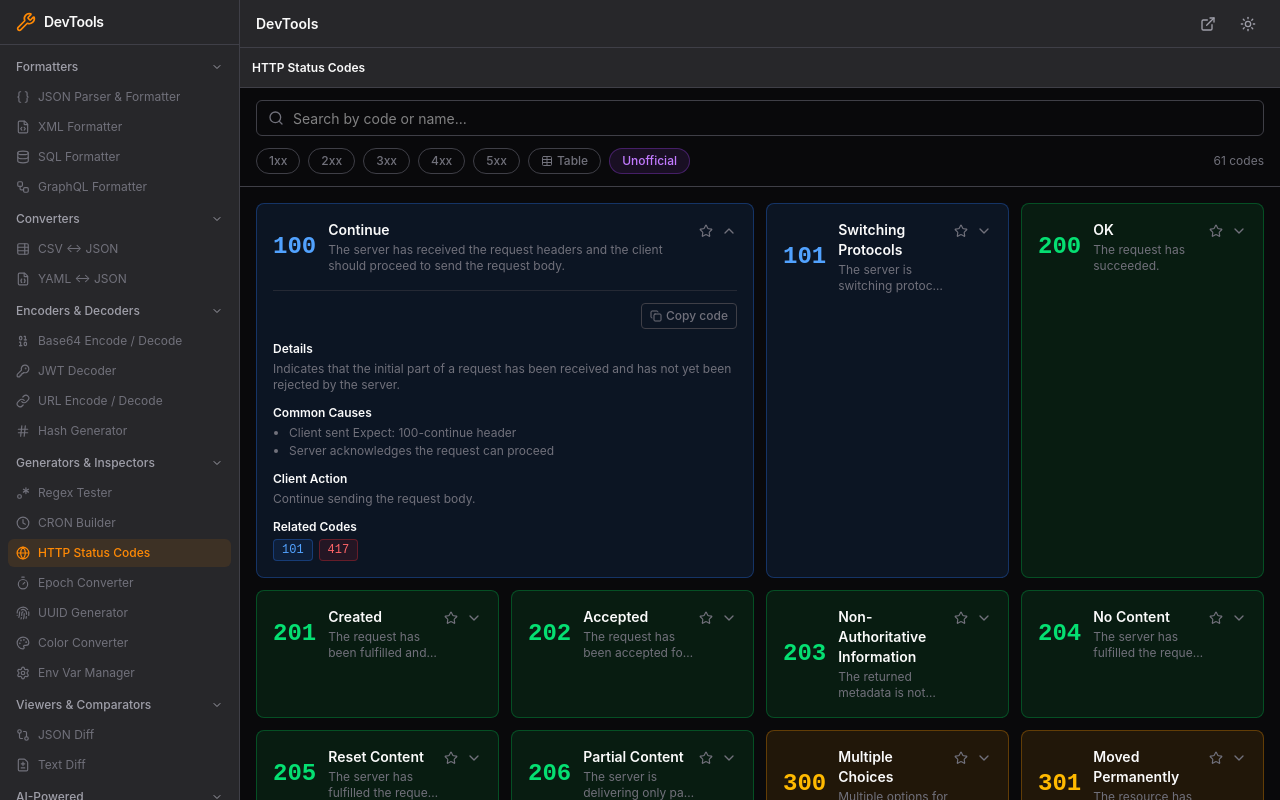
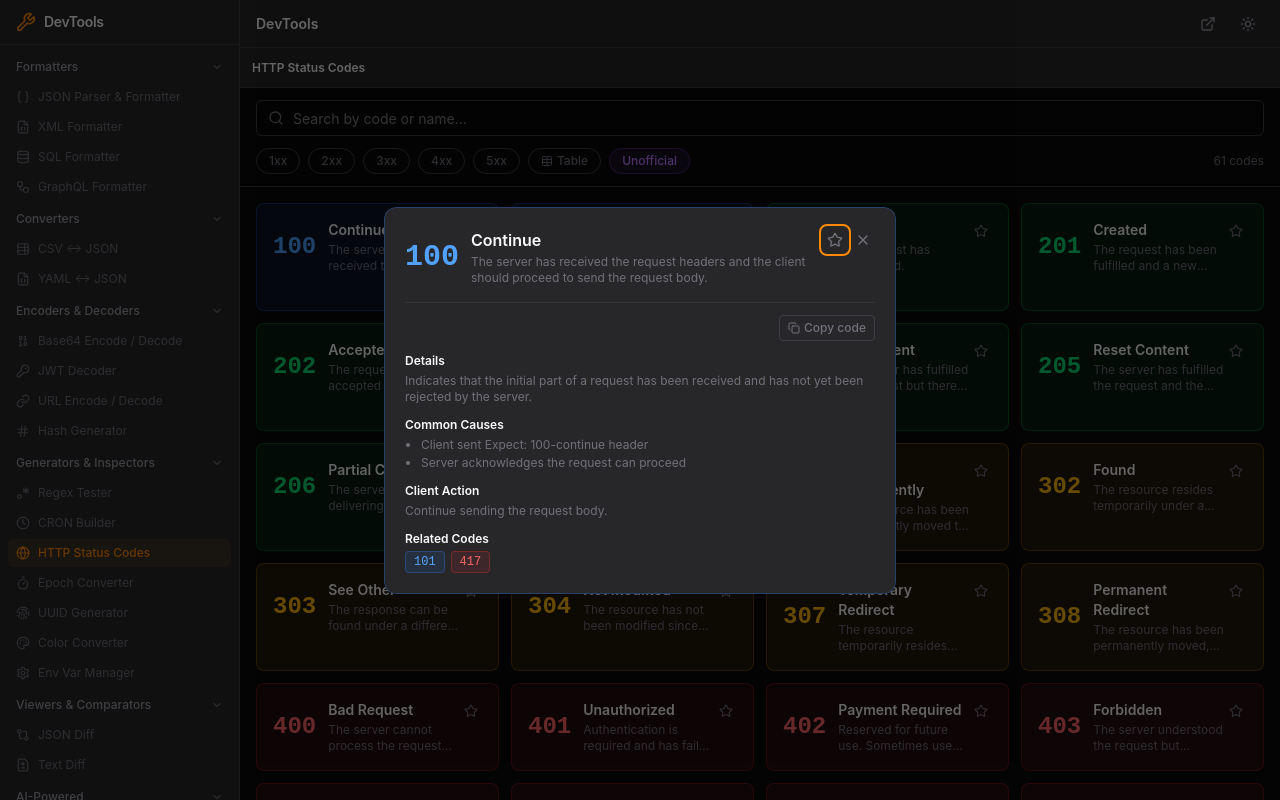
Before and after one commit to venki0552/devtools, a React (Vite) app: page /http-status in a window 1280 px wide. Both pictures are taken after a click on the element 377 px from the left and 257 px from the top of the page. Built offline with nearby package versions, Linux system fonts and the light colour scheme.

Commit message:
feat: implement dialog for detailed HTTP status code view and refactor related functionality

```diff
--- a/src/components/http-status/index.tsx
+++ b/src/components/http-status/index.tsx
@@ -1,21 +1,11 @@
-import { useState, useMemo, useCallback } from "react";
+import { useState, useMemo, useCallback, useEffect, useRef } from "react";
 import { Helmet } from "react-helmet-async";
 import { TOOLS } from "@/lib/constants";
 import { useLocalStorage } from "@/lib/use-local-storage";
 import { copyToClipboard } from "@/lib/clipboard";
 import { cn } from "@/lib/utils";
 import { ToolPageHeader } from "@/components/shared/ToolPageHeader";
-import {
-	Search,
-	Star,
-	X,
-	ChevronDown,
-	ChevronUp,
-	Copy,
-	Check,
-	Table,
-	LayoutGrid,
-} from "lucide-react";
+import { Search, Star, X, Copy, Check, Table, LayoutGrid } from "lucide-react";
 
 const tool = TOOLS.find((t) => t.id === "http-status")!;
 
@@ -977,7 +967,7 @@ function getFamily(code: number): Family {
 export function HttpStatusTool() {
 	const [search, setSearch] = useState("");
 	const [activeFilter, setActiveFilter] = useState<Family | null>(null);
-	const [expanded, setExpanded] = useState<number | null>(null);
+	const [selectedCode, setSelectedCode] = useState<number | null>(null);
 	const [favorites, setFavorites] = useLocalStorage<number[]>(
 		"devtools-http-status-prefs",
 		[],
@@ -985,6 +975,7 @@ export function HttpStatusTool() {
 	const [viewMode, setViewMode] = useState<"card" | "table">("card");
 	const [showUnofficial, setShowUnofficial] = useState(true);
 	const [copiedCode, setCopiedCode] = useState<number | null>(null);
+	const dialogRef = useRef<HTMLDialogElement>(null);
 
 	const toggleFavorite = useCallback(
 		(code: number) => {
@@ -1002,6 +993,29 @@ export function HttpStatusTool() {
 			setTimeout(() => setCopiedCode(null), 1500);
 		}
 	}, []);
+
+	const openDialog = useCallback((code: number) => {
+		setSelectedCode(code);
+	}, []);
+
+	const closeDialog = useCallback(() => {
+		setSelectedCode(null);
+	}, []);
+
+	useEffect(() => {
+		const dialog = dialogRef.current;
+		if (!dialog) return;
+		if (selectedCode !== null) {
+			if (!dialog.open) dialog.showModal?.();
+		} else {
+			if (dialog.open) dialog.close?.();
+		}
+	}, [selectedCode]);
+
+	const selectedStatus =
+		selectedCode !== null
+			? (STATUS_CODES.find((s) => s.code === selectedCode) ?? null)
+			: null;
 
 	const filteredCodes = useMemo(() => {
 		return STATUS_CODES.filter((s) => {
@@ -1120,19 +1134,17 @@ export function HttpStatusTool() {
 						<div className='grid grid-cols-1 gap-3 sm:grid-cols-2 lg:grid-cols-3 xl:grid-cols-4'>
 							{filteredCodes.map((s) => {
 								const style = getFamilyStyle(s.code);
-								const isExpanded = expanded === s.code;
 								const isFav = favorites.includes(s.code);
 
 								return (
 									<div
 										key={s.code}
 										className={cn(
-											"rounded-lg border p-4 transition-all cursor-pointer",
+											"rounded-lg border p-4 transition-all cursor-pointer hover:ring-1 hover:ring-accent/40",
 											style.border,
 											style.bg,
-											isExpanded && "col-span-1 sm:col-span-2",
 										)}
-										onClick={() => setExpanded(isExpanded ? null : s.code)}
+										onClick={() => openDialog(s.code)}
 									>
 										<div className='flex items-start justify-between'>
 											<div className='flex items-center gap-3'>
@@ -1160,13 +1172,12 @@ export function HttpStatusTool() {
 													</p>
 												</div>
 											</div>
-											<div className='flex items-center gap-1 shrink-0'>
 											<button
 												onClick={(e) => {
 													e.stopPropagation();
 													toggleFavorite(s.code);
 												}}
-													className='p-1 rounded hover:bg-white/10'
+												className='p-1 rounded hover:bg-white/10 shrink-0'
 												aria-label={
 													isFav ? "Remove from favorites" : "Add to favorites"
 												}
@@ -1180,30 +1191,200 @@ export function HttpStatusTool() {
 													)}
 												/>
 											</button>
-												{isExpanded ? (
-													<ChevronUp className='h-4 w-4 text-muted-foreground' />
+										</div>
+									</div>
+								);
+							})}
+						</div>
 					) : (
-													<ChevronDown className='h-4 w-4 text-muted-foreground' />
+						/* Table view */
+						<div className='overflow-x-auto'>
+							<table className='w-full text-xs'>
+								<thead>
+									<tr className='border-b border-border text-left'>
+										<th className='px-3 py-2 font-semibold text-foreground w-16'>
+											Code
+										</th>
+										<th className='px-3 py-2 font-semibold text-foreground w-48'>
+											Name
+										</th>
+										<th className='px-3 py-2 font-semibold text-foreground'>
+											Description
+										</th>
+										<th className='px-3 py-2 font-semibold text-foreground w-24'>
+											Family
+										</th>
+										<th className='px-3 py-2 font-semibold text-foreground w-12'></th>
+									</tr>
+								</thead>
+								<tbody>
+									{filteredCodes.map((s) => {
+										const style = getFamilyStyle(s.code);
+										const isFav = favorites.includes(s.code);
+										return (
+											<tr
+												key={s.code}
+												className='border-b border-border/50 hover:bg-accent/5 transition-colors cursor-pointer'
+												onClick={() => openDialog(s.code)}
+											>
+												<td className='px-3 py-2'>
+													<span
+														className={cn("font-bold font-mono", style.color)}
+													>
+														{s.code}
+													</span>
+													{s.unofficial && (
+														<span className='ml-1 rounded-full bg-purple-500/20 px-1 py-0.5 text-[9px] font-medium text-purple-400 border border-purple-500/30'>
+															unofficial
+														</span>
+													)}
+												</td>
+												<td className='px-3 py-2 font-medium text-foreground'>
+													{s.name}
+												</td>
+												<td className='px-3 py-2 text-muted-foreground'>
+													{s.description}
+												</td>
+												<td className='px-3 py-2'>
+													<span
+														className={cn(
+															"rounded-full px-2 py-0.5 text-[10px] font-medium border",
+															style.bg,
+															style.color,
+															style.border,
+														)}
+													>
+														{getFamily(s.code)}
+													</span>
+												</td>
+												<td className='px-3 py-2'>
+													<button
+														onClick={(e) => {
+															e.stopPropagation();
+															toggleFavorite(s.code);
+														}}
+														className='p-1 rounded hover:bg-white/10'
+														aria-label={
+															isFav
+																? "Remove from favorites"
+																: "Add to favorites"
+														}
+													>
+														<Star
+															className={cn(
+																"h-3.5 w-3.5",
+																isFav
+																	? "fill-amber-400 text-amber-400"
+																	: "text-muted-foreground",
+															)}
+														/>
+													</button>
+												</td>
+											</tr>
+										);
+									})}
+								</tbody>
+							</table>
+						</div>
+					)}
+
+					{filteredCodes.length === 0 && (
+						<div className='flex h-48 items-center justify-center text-sm text-muted-foreground'>
+							No status codes match your search.
+						</div>
 					)}
 				</div>
 			</div>
 
-										{isExpanded && (
-											<div className='mt-4 space-y-3 text-xs border-t border-border/50 pt-3'>
+			{/* Status code detail dialog */}
+			<dialog
+				ref={dialogRef}
+				onClose={closeDialog}
+				onClick={(e) => {
+					if (e.target === e.currentTarget) closeDialog();
+				}}
+				className='backdrop:bg-black/60 bg-transparent p-0 m-auto max-w-lg w-[calc(100%-2rem)] rounded-xl outline-none open:animate-in open:fade-in-0 open:zoom-in-95'
+			>
+				{selectedStatus &&
+					(() => {
+						const s = selectedStatus;
+						const style = getFamilyStyle(s.code);
+						const isFav = favorites.includes(s.code);
+						return (
+							<div
+								className={cn(
+									"rounded-xl border p-5 shadow-2xl",
+									style.border,
+									style.bg,
+									"bg-panel",
+								)}
+							>
+								{/* Header */}
+								<div className='flex items-start justify-between mb-4'>
+									<div className='flex items-center gap-3'>
+										<span
+											className={cn(
+												"text-3xl font-bold font-mono",
+												style.color,
+											)}
+										>
+											{s.code}
+										</span>
+										<div>
+											<div className='flex items-center gap-2'>
+												<h2 className='text-base font-semibold text-foreground'>
+													{s.name}
+												</h2>
+												{s.unofficial && (
+													<span className='rounded-full bg-purple-500/20 px-1.5 py-0.5 text-[10px] font-medium text-purple-400 border border-purple-500/30'>
+														unofficial
+													</span>
+												)}
+											</div>
+											<p className='text-xs text-muted-foreground mt-0.5'>
+												{s.description}
+											</p>
+										</div>
+									</div>
+									<div className='flex items-center gap-1 shrink-0'>
+										<button
+											onClick={() => toggleFavorite(s.code)}
+											className='p-1 rounded hover:bg-white/10'
+											aria-label={
+												isFav ? "Remove from favorites" : "Add to favorites"
+											}
+										>
+											<Star
+												className={cn(
+													"h-4 w-4",
+													isFav
+														? "fill-amber-400 text-amber-400"
+														: "text-muted-foreground",
+												)}
+											/>
+										</button>
+										<button
+											onClick={closeDialog}
+											className='p-1 rounded hover:bg-white/10 text-muted-foreground hover:text-foreground'
+											aria-label='Close dialog'
+										>
+											<X className='h-4 w-4' />
+										</button>
+									</div>
+								</div>
+
+								{/* Body */}
+								<div className='space-y-3 text-xs border-t border-border/50 pt-3 max-h-[60vh] overflow-y-auto'>
 									{/* Copy code button */}
 									<div className='flex justify-end'>
 										<button
-														onClick={(e) => {
-															e.stopPropagation();
-															handleCopyCode(s.code);
-														}}
+											onClick={() => handleCopyCode(s.code)}
 											className='flex items-center gap-1 rounded px-2 py-1 text-xs font-medium border border-border text-muted-foreground hover:text-foreground hover:border-foreground/30 transition-colors'
 											aria-label='Copy code'
 										>
 											{copiedCode === s.code ? (
 												<>
-																<Check className='h-3 w-3 text-green-400' />{" "}
-																Copied
+													<Check className='h-3 w-3 text-green-400' /> Copied
 												</>
 											) : (
 												<>
@@ -1232,9 +1413,7 @@ export function HttpStatusTool() {
 										<h4 className='font-semibold text-foreground mb-1'>
 											Client Action
 										</h4>
-													<p className='text-muted-foreground'>
-														{s.clientAction}
-													</p>
+										<p className='text-muted-foreground'>{s.clientAction}</p>
 									</div>
 									{s.headers && s.headers.length > 0 && (
 										<div>
@@ -1274,10 +1453,7 @@ export function HttpStatusTool() {
 													return (
 														<button
 															key={r}
-																		onClick={(e) => {
-																			e.stopPropagation();
-																			setExpanded(r);
-																		}}
+															onClick={() => openDialog(r)}
 															className={cn(
 																"rounded px-2 py-0.5 text-xs font-mono font-medium border",
 																rs.border,
@@ -1293,106 +1469,10 @@ export function HttpStatusTool() {
 										</div>
 									)}
 								</div>
-										)}
 							</div>
 						);
-							})}
-						</div>
-					) : (
-						/* Table view */
-						<div className='overflow-x-auto'>
-							<table className='w-full text-xs'>
-								<thead>
-									<tr className='border-b border-border text-left'>
-										<th className='px-3 py-2 font-semibold text-foreground w-16'>
-											Code
-										</th>
-										<th className='px-3 py-2 font-semibold text-foreground w-48'>
-											Name
-										</th>
-										<th className='px-3 py-2 font-semibold text-foreground'>
-											Description
-										</th>
-										<th className='px-3 py-2 font-semibold text-foreground w-24'>
-											Family
-										</th>
-										<th className='px-3 py-2 font-semibold text-foreground w-12'></th>
-									</tr>
-								</thead>
-								<tbody>
-									{filteredCodes.map((s) => {
-										const style = getFamilyStyle(s.code);
-										const isFav = favorites.includes(s.code);
-										return (
-											<tr
-												key={s.code}
-												className='border-b border-border/50 hover:bg-accent/5 transition-colors'
-											>
-												<td className='px-3 py-2'>
-													<span
-														className={cn("font-bold font-mono", style.color)}
-													>
-														{s.code}
-													</span>
-													{s.unofficial && (
-														<span className='ml-1 rounded-full bg-purple-500/20 px-1 py-0.5 text-[9px] font-medium text-purple-400 border border-purple-500/30'>
-															unofficial
-														</span>
-													)}
-												</td>
-												<td className='px-3 py-2 font-medium text-foreground'>
-													{s.name}
-												</td>
-												<td className='px-3 py-2 text-muted-foreground'>
-													{s.description}
-												</td>
-												<td className='px-3 py-2'>
-													<span
-														className={cn(
-															"rounded-full px-2 py-0.5 text-[10px] font-medium border",
-															style.bg,
-															style.color,
-															style.border,
-														)}
-													>
-														{getFamily(s.code)}
-													</span>
-												</td>
-												<td className='px-3 py-2'>
-													<button
-														onClick={() => toggleFavorite(s.code)}
-														className='p-1 rounded hover:bg-white/10'
-														aria-label={
-															isFav
-																? "Remove from favorites"
-																: "Add to favorites"
-														}
-													>
-														<Star
-															className={cn(
-																"h-3.5 w-3.5",
-																isFav
-																	? "fill-amber-400 text-amber-400"
-																	: "text-muted-foreground",
-															)}
-														/>
-													</button>
-												</td>
-											</tr>
-										);
-									})}
-								</tbody>
-							</table>
-						</div>
-					)}
-
-					{filteredCodes.length === 0 && (
-						<div className='flex h-48 items-center justify-center text-sm text-muted-foreground'>
-							No status codes match your search.
-						</div>
-					)}
-				</div>
-			</div>
+					})()}
+			</dialog>
 		</>
 	);
 }
```
Also changed, not shown: 1 other file (tests, documents, lock files or other folders). Lines whose indentation alone changed are shown as unchanged.
